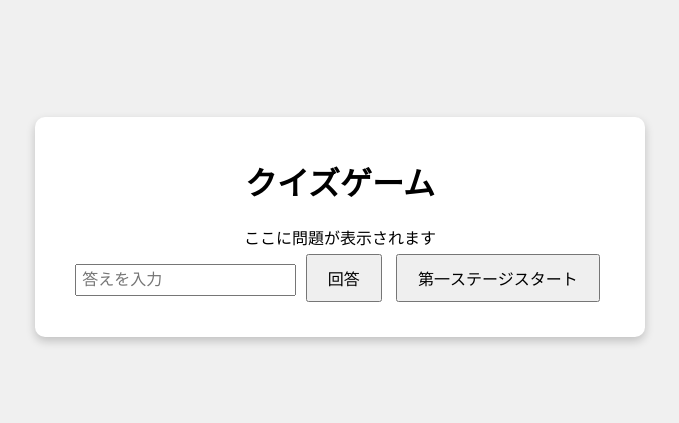
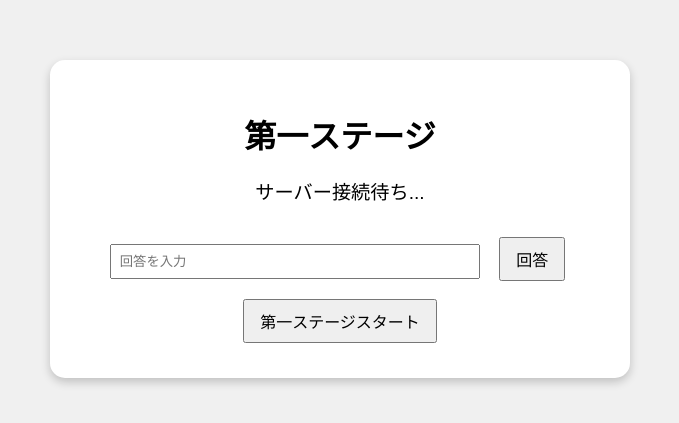
Before and after one commit to Mikaeru104/quiz-zetubou, a website: page index.html in a window 1280 px wide. Shown: the part 181-604 px from the top of the page, without its empty margins (300-979 px from the left). Drawn offline with Linux system fonts and the light colour scheme.

Commit message:
Update index.html

```diff
--- a/index.html
+++ b/index.html
@@ -6,45 +6,70 @@
 <title>クイズゲーム</title>
 <style>
     body {
+        font-family: Arial, sans-serif;
         display: flex;
-            flex-direction: column;
+        justify-content: center;
         align-items: center;
-            justify-content: center;
-            height: 100vh;
-            font-family: Arial, sans-serif;
+        min-height: 100vh;
+        margin: 0;
         background-color: #f0f0f0;
     }
-        #gameContainer {
-            background: #fff;
-            padding: 20px 40px;
-            border-radius: 10px;
+    .container {
+        background-color: white;
+        padding: 30px 40px;
+        border-radius: 15px;
         box-shadow: 0 4px 10px rgba(0,0,0,0.2);
         text-align: center;
+        width: 90%;
+        max-width: 500px;
     }
-        #answerInput { padding:5px; font-size:16px; }
-        button { padding:10px 20px; font-size:16px; margin:5px; }
-        #startBtnStage2, #startBtnStage3, #startBtnStage4 { display:none; }
-        #clearBtn { display:none; padding:10px 20px; font-size:16px; background:green; color:#fff; border:none; border-radius:5px; cursor:pointer; }
-        #timer, #gameTimer, #score, #waitingMessage { margin:10px 0; font-weight:bold; }
+    h1 {
+        margin-bottom: 20px;
+    }
+    #question {
+        font-size: 1.2em;
+        margin: 15px 0;
+        min-height: 40px;
+    }
+    #timer, #gameTimer, #score, #waitingMessage {
+        margin: 8px 0;
+        font-weight: bold;
+    }
+    input {
+        padding: 8px;
+        width: 70%;
+        margin-right: 10px;
+    }
+    button {
+        padding: 8px 15px;
+        font-size: 1em;
+        margin: 5px;
+        cursor: pointer;
+    }
+    #startBtnStage2, #startBtnStage3, #startBtnStage4 {
+        display: none;
+    }
 </style>
 </head>
 <body>
-    <div id="gameContainer">
-        <h1>クイズゲーム</h1>
+<div class="container">
+    <h1>第一ステージ</h1>
     <div id="gameTimer"></div>
-        <div id="question">ここに問題が表示されます</div>
-        <input type="text" id="answerInput" placeholder="答えを入力">
+    <div id="question">サーバー接続待ち...</div>
+    <div>
+        <input type="text" id="answerInput" placeholder="回答を入力">
         <button id="answerBtn">回答</button>
+    </div>
+    <div id="timer"></div>
+    <div id="score"></div>
+    <div id="waitingMessage"></div>
+    <div>
         <button id="startBtn">第一ステージスタート</button>
         <button id="startBtnStage2">第二ステージスタート</button>
         <button id="startBtnStage3">第三ステージスタート</button>
         <button id="startBtnStage4">第四ステージスタート</button>
-        <button id="clearBtn">ゲームクリア！</button>
-        <div id="timer"></div>
-        <div id="score"></div>
-        <div id="waitingMessage"></div>
     </div>
-
+</div>
 <script src="script.js"></script>
 </body>
 </html>
```
Lines whose indentation alone changed are shown as unchanged.
